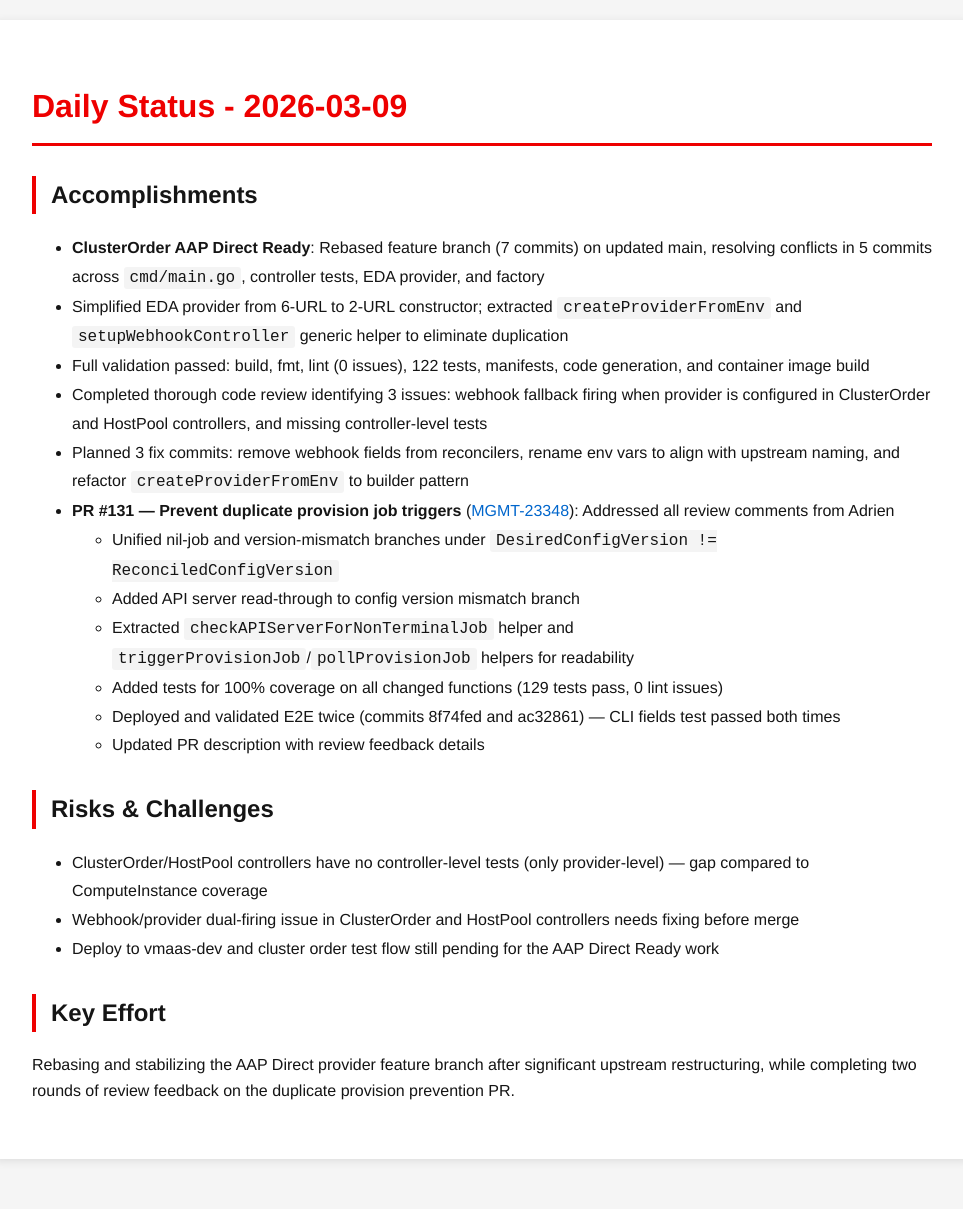
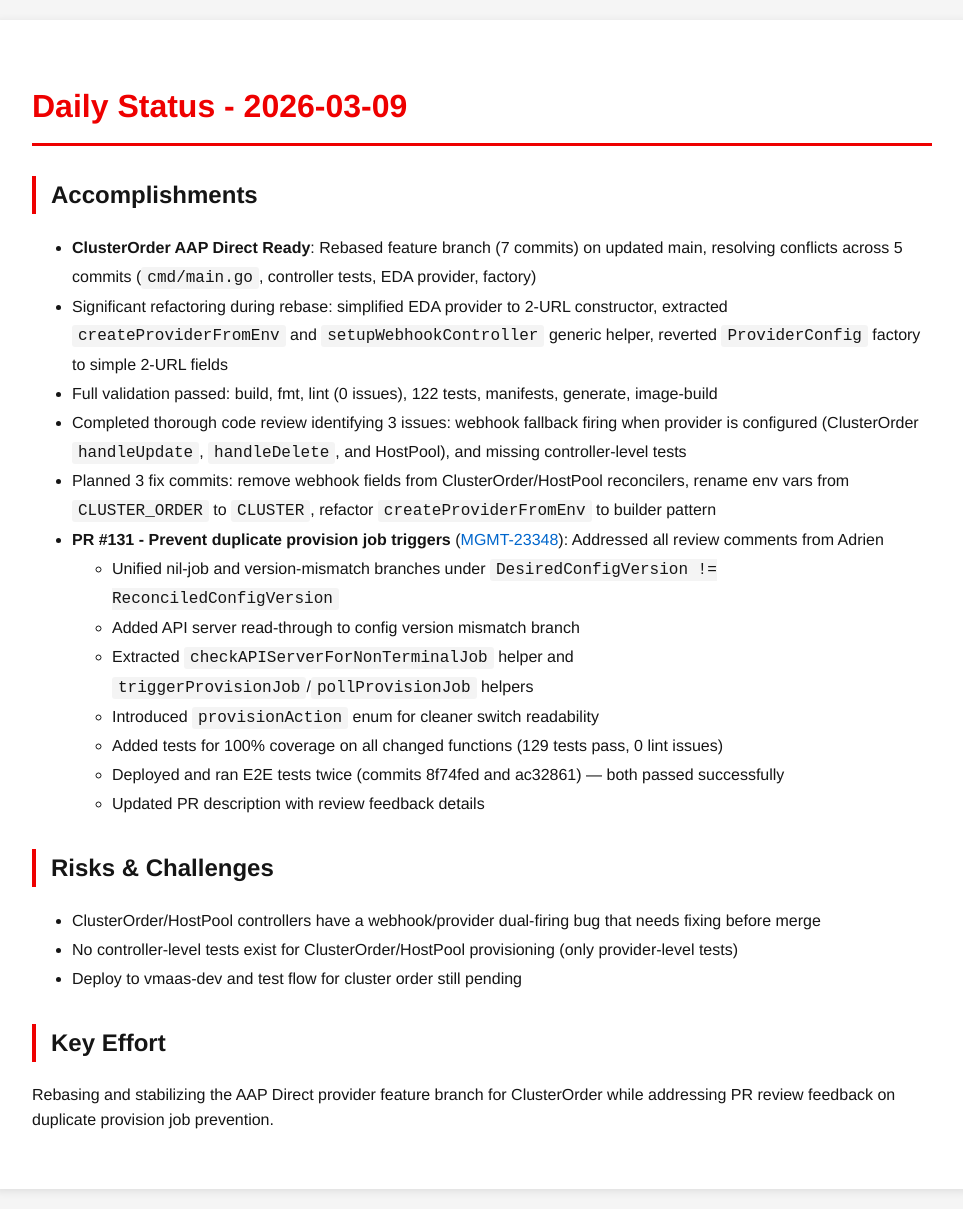
Before and after one commit to tzvatot/daily-status, a Jekyll site: the page built from 2026-03-09.md, in a window 1280 px wide. Shown: the whole page, without its empty margins (158-1121 px from the left). Built offline with Jekyll 4.4.1, drawn with Linux system fonts in a browser that asks for light colours; before the commit the page ends 1179 px from its top, so only the background shows below that.

Commit message:
Daily status update - 2026-03-09

```diff
--- a/2026-03-09.md
+++ b/2026-03-09.md
@@ -7,26 +7,24 @@ date: 2026-03-09
 # Daily Status - 2026-03-09
 
 ## Accomplishments
-
-- **ClusterOrder AAP Direct Ready**: Rebased feature branch (7 commits) on updated main, resolving conflicts in 5 commits across `cmd/main.go`, controller tests, EDA provider, and factory
-- Simplified EDA provider from 6-URL to 2-URL constructor; extracted `createProviderFromEnv` and `setupWebhookController` generic helper to eliminate duplication
-- Full validation passed: build, fmt, lint (0 issues), 122 tests, manifests, code generation, and container image build
-- Completed thorough code review identifying 3 issues: webhook fallback firing when provider is configured in ClusterOrder and HostPool controllers, and missing controller-level tests
-- Planned 3 fix commits: remove webhook fields from reconcilers, rename env vars to align with upstream naming, and refactor `createProviderFromEnv` to builder pattern
-- **PR #131 — Prevent duplicate provision job triggers** ([MGMT-23348](https://issues.redhat.com/browse/MGMT-23348)): Addressed all review comments from Adrien
+- **ClusterOrder AAP Direct Ready**: Rebased feature branch (7 commits) on updated main, resolving conflicts across 5 commits (`cmd/main.go`, controller tests, EDA provider, factory)
+- Significant refactoring during rebase: simplified EDA provider to 2-URL constructor, extracted `createProviderFromEnv` and `setupWebhookController` generic helper, reverted `ProviderConfig` factory to simple 2-URL fields
+- Full validation passed: build, fmt, lint (0 issues), 122 tests, manifests, generate, image-build
+- Completed thorough code review identifying 3 issues: webhook fallback firing when provider is configured (ClusterOrder `handleUpdate`, `handleDelete`, and HostPool), and missing controller-level tests
+- Planned 3 fix commits: remove webhook fields from ClusterOrder/HostPool reconcilers, rename env vars from `CLUSTER_ORDER` to `CLUSTER`, refactor `createProviderFromEnv` to builder pattern
+- **PR #131 - Prevent duplicate provision job triggers** ([MGMT-23348](https://issues.redhat.com/browse/MGMT-23348)): Addressed all review comments from Adrien
   - Unified nil-job and version-mismatch branches under `DesiredConfigVersion != ReconciledConfigVersion`
   - Added API server read-through to config version mismatch branch
-  - Extracted `checkAPIServerForNonTerminalJob` helper and `triggerProvisionJob`/`pollProvisionJob` helpers for readability
+  - Extracted `checkAPIServerForNonTerminalJob` helper and `triggerProvisionJob`/`pollProvisionJob` helpers
+  - Introduced `provisionAction` enum for cleaner switch readability
   - Added tests for 100% coverage on all changed functions (129 tests pass, 0 lint issues)
-  - Deployed and validated E2E twice (commits 8f74fed and ac32861) — CLI fields test passed both times
+  - Deployed and ran E2E tests twice (commits 8f74fed and ac32861) — both passed successfully
   - Updated PR description with review feedback details
 
 ## Risks & Challenges
-
-- ClusterOrder/HostPool controllers have no controller-level tests (only provider-level) — gap compared to ComputeInstance coverage
-- Webhook/provider dual-firing issue in ClusterOrder and HostPool controllers needs fixing before merge
-- Deploy to vmaas-dev and cluster order test flow still pending for the AAP Direct Ready work
+- ClusterOrder/HostPool controllers have a webhook/provider dual-firing bug that needs fixing before merge
+- No controller-level tests exist for ClusterOrder/HostPool provisioning (only provider-level tests)
+- Deploy to vmaas-dev and test flow for cluster order still pending
 
 ## Key Effort
-
-Rebasing and stabilizing the AAP Direct provider feature branch after significant upstream restructuring, while completing two rounds of review feedback on the duplicate provision prevention PR.
+Rebasing and stabilizing the AAP Direct provider feature branch for ClusterOrder while addressing PR review feedback on duplicate provision job prevention.
```
